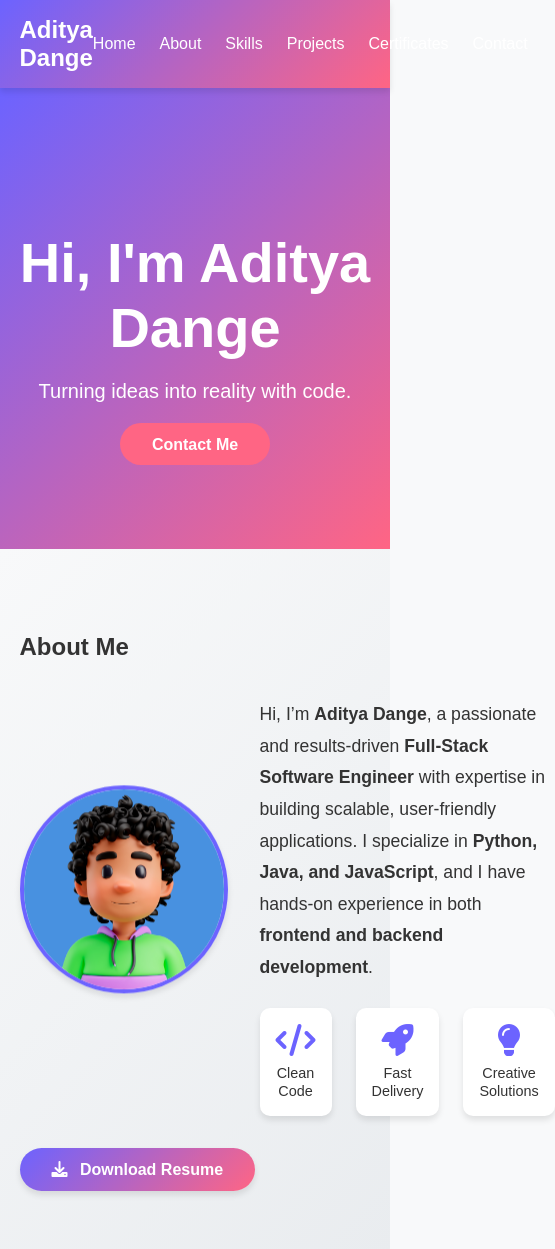
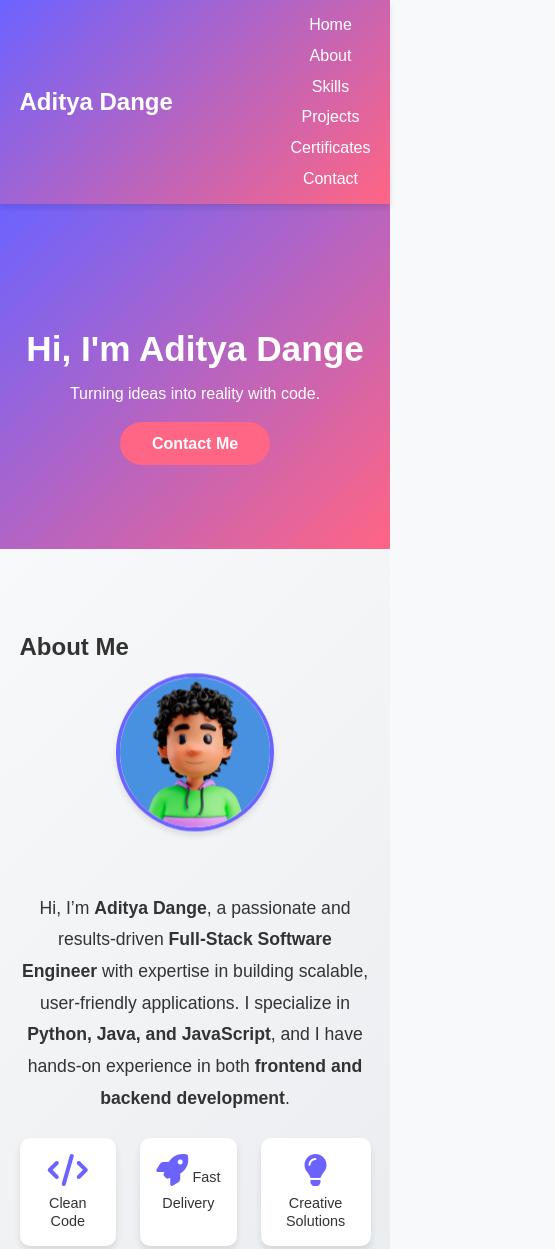
Before and after one commit to dangeaditya/Portfolio, a plain HTML site: page index.html in a window 390 px wide. Shown: the top 1249 px of the page, 555 px wide, since content can reach past the window. Drawn offline with Linux system fonts and the light colour scheme.

Commit message:
Add files via upload

```diff
--- a/index.html
+++ b/index.html
@@ -6,10 +6,45 @@
   <title>Aditya Dange - Portfolio</title>
   <link rel="stylesheet" href="styles.css">
   <link rel="stylesheet" href="https://cdnjs.cloudflare.com/ajax/libs/font-awesome/6.0.0-beta3/css/all.min.css">
+  <style>
+    @media (max-width: 768px) {
+      nav .nav-links {
+        flex-direction: column;
+        gap: 0.8rem;
+        align-items: center;
+      }
+
+      .about-content {
+        flex-direction: column;
+        text-align: center;
+      }
+
+      .skills .skill {
+        text-align: center;
+      }
+
+      .project-grid,
+      .certificate-grid {
+        grid-template-columns: 1fr !important;
+      }
+
+      .hero h1 {
+        font-size: 2.2rem;
+      }
+
+      .hero p {
+        font-size: 1rem;
+      }
+
+      .avatar {
+        width: 150px;
+        height: 150px;
+      }
+    }
+  </style>
 </head>
 <body>
   <!-- Navigation Bar -->
- <!-- Navigation Bar -->
   <nav>
     <div class="container">
       <a href="#" class="logo">Aditya Dange</a>
@@ -33,10 +68,7 @@
     </div>
   </section>
 
-
   <!-- About Section -->
-  <!-- About Me Section -->
-  <!-- About Me Section -->
 <section id="about" class="about">
   <div class="container">
     <h2>About Me</h2>
@@ -70,6 +102,7 @@
     </a>
   </div>
 </section>
+
   <!-- Skills Section -->
   <section id="skills" class="skills">
     <div class="container">
@@ -148,7 +181,6 @@
   </section>
 
   <!-- Contact Section -->
-  <!-- Contact Me Section -->
     <section id="contact" class="contact">
       <div class="container">
         <h2>Contact Me</h2>
```
